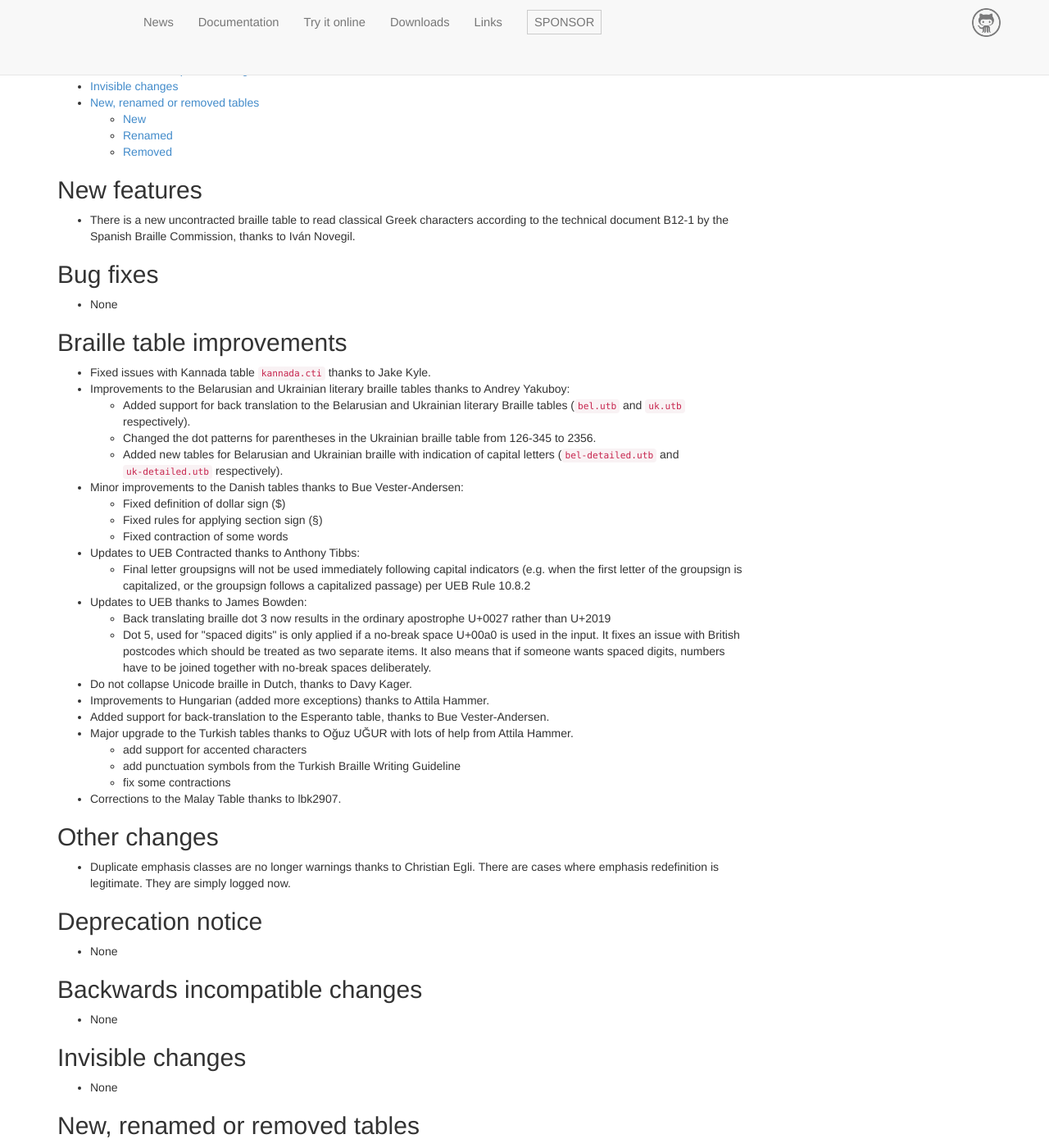
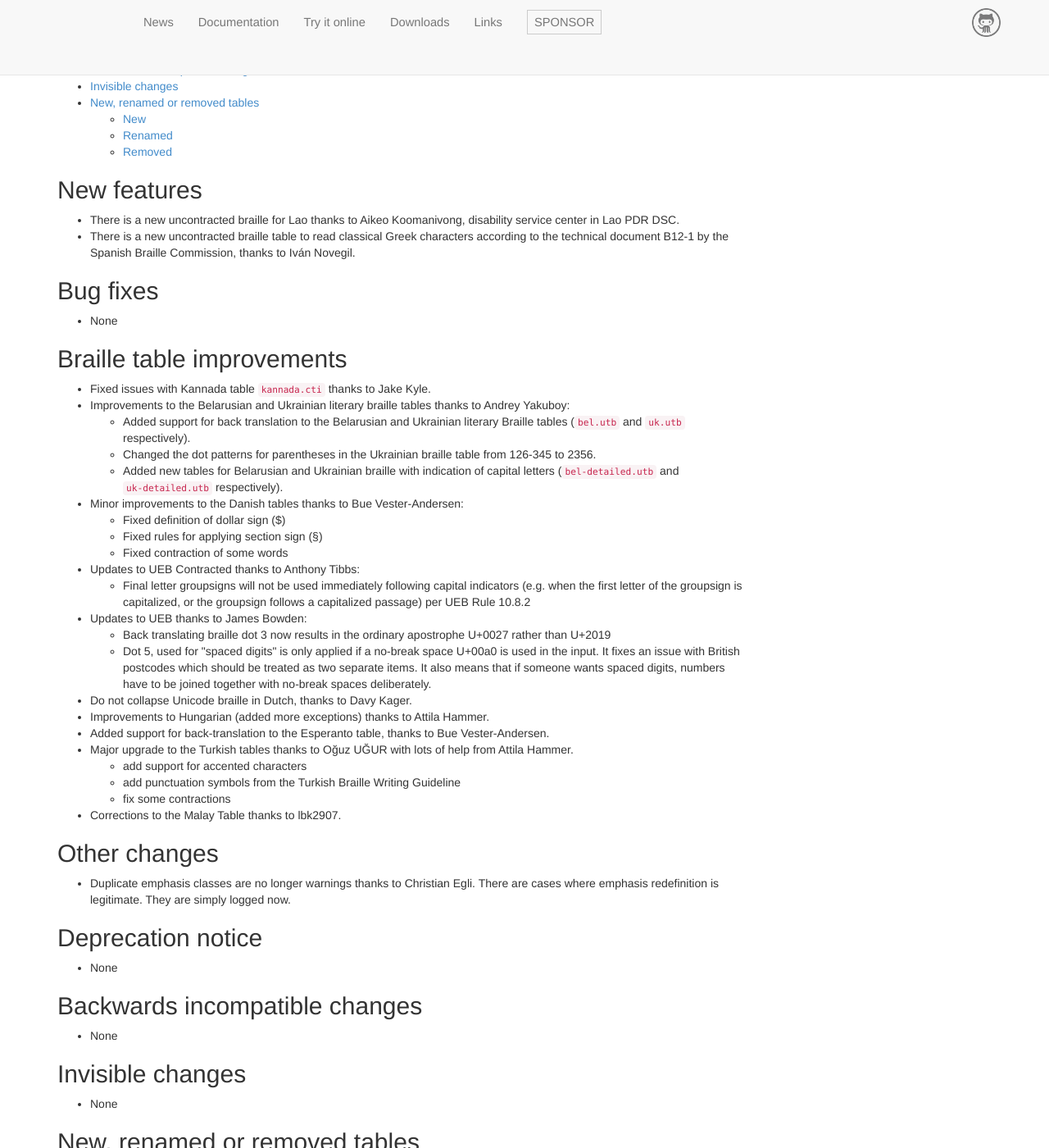
Before and after one commit to liblouis/liblouis.github.io, a Jekyll site: the page built from _posts/2024-03-04-liblouis-release-3.29.0.md, in a window 1280 px wide and 1400 px high, scrolled down 385 px. Shown: the whole window at 82% size. Built offline with Jekyll 4.4.1, drawn with Linux system fonts in a browser that asks for light colours.

Commit message:
Put the news entry about the Lao table to the right release

```diff
--- a/_posts/2024-03-04-liblouis-release-3.29.0.md
+++ b/_posts/2024-03-04-liblouis-release-3.29.0.md
@@ -15,6 +15,7 @@ For a detailed list of all the changes refer to [the list of closed issues](http
 
 ## New features
 
+-   There is a new uncontracted braille for Lao thanks to Aikeo Koomanivong, disability service center in Lao PDR DSC.
 -   There is a new uncontracted braille table to read classical Greek characters according to the technical document B12-1 by the Spanish Braille Commission, thanks to Iván Novegil.
 
 ## Bug fixes
```
Also changed, not shown: other parts of _posts/2024-03-04-liblouis-release-3.29.0.md (+1 -0 lines).
